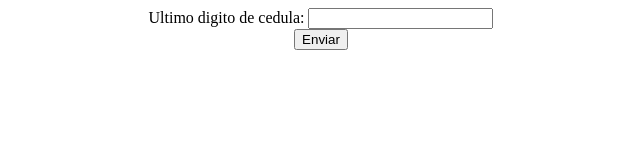
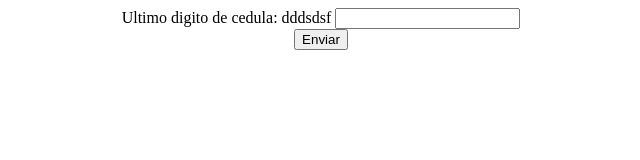
Before and after one commit to Wsm-naranjo/Fibonacci, a website: page index.html in a window 1280 px wide. Shown: the whole page, without its empty margins (319-959 px from the left). Drawn offline with Linux system fonts and the light colour scheme.

Commit message:
hskajhdskajhsda

```diff
--- a/index.html
+++ b/index.html
@@ -13,7 +13,7 @@
     <form action="http://localhost:3000/fibonacci" method="GET">
         <center>
             <div>
-                <label>Ultimo digito de cedula: </label>
+                <label>Ultimo digito de cedula: dddsdsf</label>
                 <input type="number" name="cedula" >
             </div>
             <button>
```
